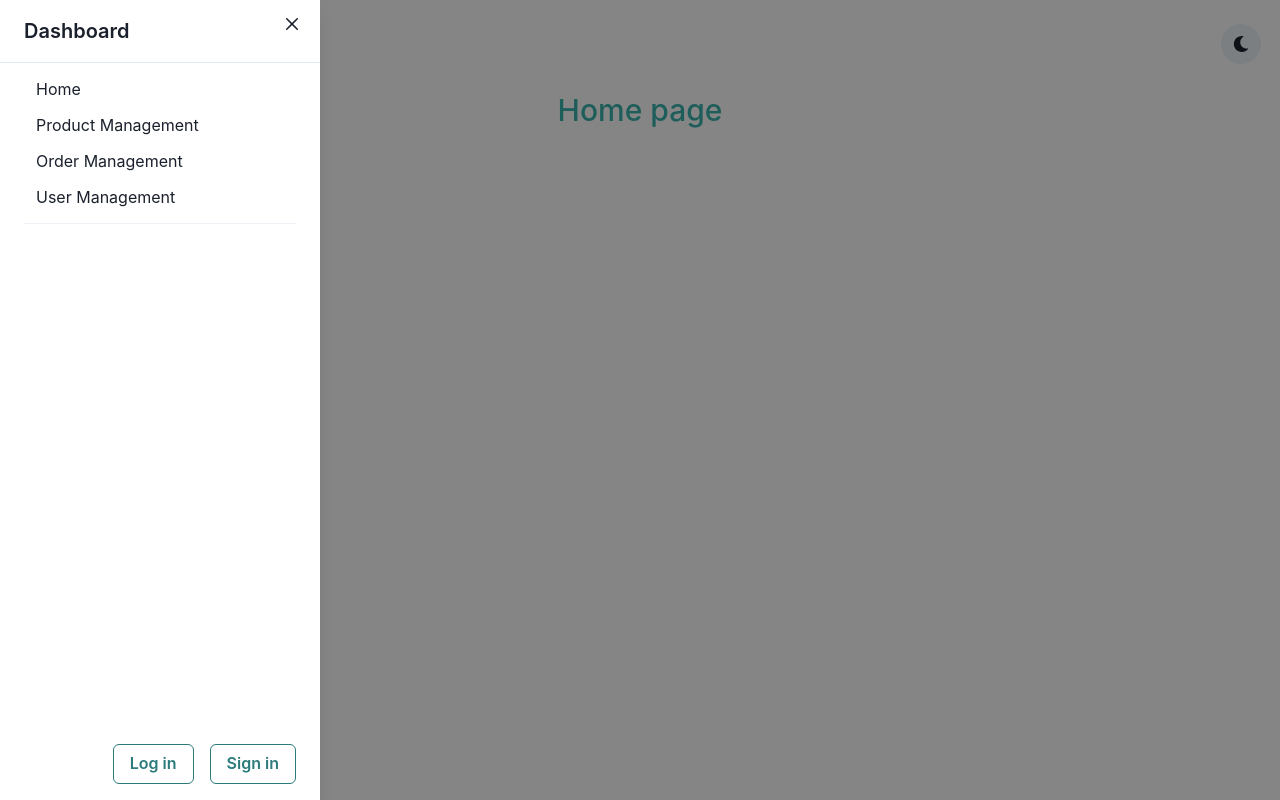
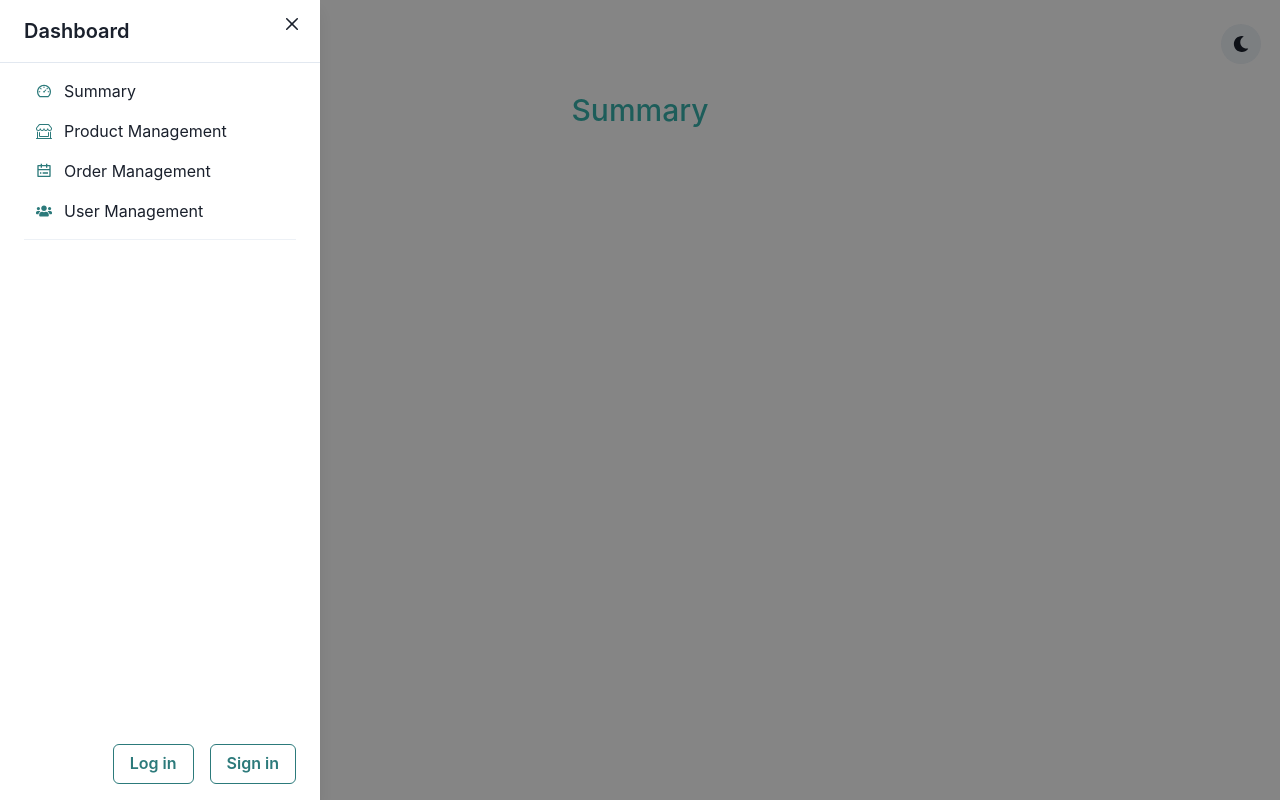
Before and after one commit to harshsimform/E-Commerce-Admin, a React (Vite) app: page / in a window 1280 px wide. Both pictures are taken after a click on the button 48 px from the left and 44 px from the top of the page. Built offline with nearby package versions, Linux system fonts and the light colour scheme.

Commit message:
added cloudinary to store images, integrated backend api to store product details and improved drawer menu ui

```diff
--- a/package.json
+++ b/package.json
@@ -13,6 +13,8 @@
     "@chakra-ui/react": "^2.6.1",
     "@emotion/react": "^11.11.0",
     "@emotion/styled": "^11.11.0",
+    "axios": "^1.4.0",
+    "cloudinary": "^1.37.0",
     "formik": "^2.2.9",
     "framer-motion": "^10.12.16",
     "react": "^18.2.0",
--- /dev/null
+++ b/src/api.ts
@@ -0,0 +1,7 @@
+import axios from "axios";
+
+const API = axios.create({
+  baseURL: "https://shopzify-products.onrender.com",
+});
+
+export default API;
--- a/src/components/drawerMenu/DrawerMenu.tsx
+++ b/src/components/drawerMenu/DrawerMenu.tsx
@@ -9,6 +9,9 @@ import {
   DrawerOverlay,
   DrawerContent,
   DrawerCloseButton,
+  Text,
+  IconButton,
+  Flex,
 } from "@chakra-ui/react";
 import { Button } from "@chakra-ui/react";
 import { useDisclosure } from "@chakra-ui/react";
@@ -17,6 +20,10 @@ import { Menu, MenuItem, MenuGroup, MenuDivider } from "@chakra-ui/react";
 import { NavLink } from "react-router-dom";
 import ColorMode from "../colorMode/ColorMode";
 import { useRef } from "react";
+import { AiOutlineDashboard } from "react-icons/ai";
+import { BsShopWindow } from "react-icons/bs";
+import { RiCalendarTodoLine } from "react-icons/ri";
+import { FaUsers } from "react-icons/fa";
 
 const DrawerMenu = () => {
   const { isOpen, onOpen, onClose } = useDisclosure();
@@ -38,48 +45,78 @@ const DrawerMenu = () => {
           <DrawerOverlay />
           <DrawerContent>
             <DrawerCloseButton />
-            <DrawerHeader
-              borderBottom={1}
-              borderStyle="solid"
-              borderColor={"gray.200"}
-            >
-              Dashboard
-            </DrawerHeader>
-            <DrawerBody>
+            <DrawerHeader borderBottomWidth="1px">Dashboard</DrawerHeader>
+            <DrawerBody overflowX="hidden">
               <Menu>
                 <Box>
                   <MenuGroup>
                     <NavLink to="/">
+                      <Flex>
+                        <IconButton
+                          variant="ghost"
+                          colorScheme="teal"
+                          aria-label="summary"
+                          icon={<AiOutlineDashboard />}
+                          _hover={{ bgColor: "none" }}
+                        />
                         <MenuItem
                           onClick={onClose}
                           _hover={{ color: "teal.400" }}
                         >
-                        Home
+                          <Text ml="-3">Summary</Text>
                         </MenuItem>
+                      </Flex>
                     </NavLink>
                     <NavLink to="/product-management">
+                      <Flex>
+                        <IconButton
+                          variant="ghost"
+                          colorScheme="teal"
+                          aria-label="summary"
+                          icon={<BsShopWindow />}
+                          _hover={{ bgColor: "none" }}
+                        />
                         <MenuItem
                           onClick={onClose}
                           _hover={{ color: "teal.400" }}
                         >
-                        Product Management
+                          <Text ml="-3">Product Management</Text>
                         </MenuItem>
+                      </Flex>
                     </NavLink>
                     <NavLink to="/order-management">
+                      <Flex>
+                        <IconButton
+                          variant="ghost"
+                          colorScheme="teal"
+                          aria-label="summary"
+                          icon={<RiCalendarTodoLine />}
+                          _hover={{ bgColor: "none" }}
+                        />
                         <MenuItem
                           onClick={onClose}
                           _hover={{ color: "teal.400" }}
                         >
-                        Order Management
+                          <Text ml="-3">Order Management</Text>
                         </MenuItem>
+                      </Flex>
                     </NavLink>
                     <NavLink to="/user-management">
+                      <Flex>
+                        <IconButton
+                          variant="ghost"
+                          colorScheme="teal"
+                          aria-label="summary"
+                          icon={<FaUsers />}
+                          _hover={{ bgColor: "none" }}
+                        />
                         <MenuItem
                           onClick={onClose}
                           _hover={{ color: "teal.400" }}
                         >
-                        User Management
+                          <Text ml="-3">User Management</Text>
                         </MenuItem>
+                      </Flex>
                     </NavLink>
                   </MenuGroup>
                   <MenuDivider />
--- a/src/components/formik/FileInput.tsx
+++ b/src/components/formik/FileInput.tsx
@@ -16,11 +16,30 @@ const FileInput = ({ label, name }: Props) => {
     if (file) {
       const reader = new FileReader();
 
-      reader.onload = () => {
+      reader.onload = async () => {
         if (reader.readyState === 2) {
           const base64 = reader.result as string;
           setSelectedImg(base64);
           helpers.setValue(base64);
+
+          // Upload image to Cloudinary
+          const formData = new FormData();
+          formData.append("file", file);
+          formData.append("upload_preset", "snkihizd");
+          const response = await fetch(
+            "https://api.cloudinary.com/v1_1/dcstijhci/image/upload",
+            {
+              method: "POST",
+              body: formData,
+            }
+          );
+
+          if (!response.ok) {
+            throw new Error("Error uploading image");
+          }
+
+          const data = await response.json();
+          helpers.setValue(data.secure_url);
         }
       };
 
--- a/src/components/formik/Input.tsx
+++ b/src/components/formik/Input.tsx
@@ -1,8 +1,8 @@
-import { Input as ChakraInput, FormLabel, Box } from "@chakra-ui/react";
-import { ErrorMessage } from "formik";
-import TextError from "./TextError";
-import { Props } from "../../interface/interface";
-import { Field } from "formik";
+import { Input as ChakraInput, FormLabel, Box } from '@chakra-ui/react';
+import { ErrorMessage } from 'formik';
+import TextError from './TextError';
+import { Props } from '../../interface/interface';
+import { Field } from 'formik';
 
 const Input = (props: Props) => {
 	const { label, name, ...rest } = props;
@@ -11,13 +11,7 @@ const Input = (props: Props) => {
 			<FormLabel htmlFor={name} color="teal.500">
 				{label}
 			</FormLabel>
-      <Field
-        as={ChakraInput}
-        id={name}
-        name={name}
-        {...rest}
-        color={"gray.600"}
-      />
+			<Field as={ChakraInput} id={name} name={name} {...rest} />
 			<ErrorMessage name={name} component={TextError} />
 		</Box>
 	);
--- a/src/components/pages/Home.tsx
+++ b/src/components/pages/Home.tsx
@@ -14,7 +14,7 @@ const Home = () => {
           color={"teal.400"}
           fontSize="3xl"
         >
-          <h1>Home page</h1>
+          <h1>Summary</h1>
         </Box>
       </center>
     </>
```
Also changed, not shown: src/components/formik/ProductDetailsForm.tsx (+45 -41 lines), src/components/formik/TextArea.tsx (+5 -5 lines), src/interface/interface.ts (+6 -6 lines), .eslintrc.cjs. Lines whose indentation alone changed are shown as unchanged.
